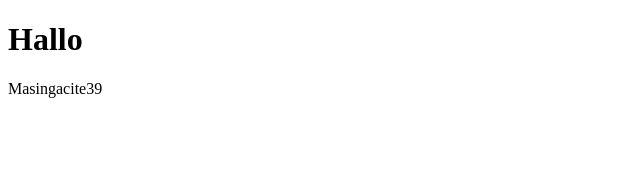
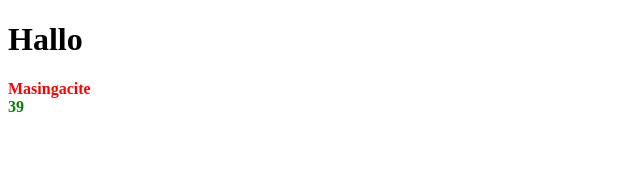
Before and after one commit to diarrisso/vuejs-base, a Vue app in the folder vue-project/: page / in a window 1280 px wide. Shown: the top 170 px of the page, without its empty margins (0-640 px from the left). Built offline with nearby package versions, Linux system fonts and the light colour scheme.

Commit message:
add custom class for more conditon

```diff
--- a/vue-project/src/App.vue
+++ b/vue-project/src/App.vue
@@ -1,10 +1,17 @@
 <template>
   <HelloWold>
 	<template v-slot:name>
-		{{ user.name }}
+		<div class="text-bold"
+		:class="[user.name.length > 10? 'text-red' : 'text-green']">
+			{{ user.name }}
+		</div>
 	</template>
 	<template v-slot:age>
-		{{user.age }}
+		<div class="text-bold"
+		:class="[user.age > 0 ? 'text-green' : 'text-red']">
+			{{user.age }}
+		</div>
+
 	</template>
   </HelloWold>
 </template>
@@ -32,4 +39,20 @@ const displayName = () => {
 displayName();
 </script>
 
-<style scoped></style>
+<style scoped>
+
+	.text-bold {
+		color: black;
+		font-weight: bold;
+	}
+
+	.text-green  {
+
+		color: green;
+	}
+
+	.text-red {
+		color: red;
+	}
+
+</style>
--- a/vue-project/src/components/HelloWorld.vue
+++ b/vue-project/src/components/HelloWorld.vue
@@ -1,23 +1,23 @@
 <template>
   <div>
     <h1>Hallo</h1>
-    <slot name="name"></slot>
+
+    <div  >
+      <slot name="name"></slot>
+    </div>
+
     <slot name="age"></slot>
   </div>
 </template>
 
 <script setup>
+import { ref } from "vue";
 const props = defineProps(["user"]);
+
+const isActive = ref(false);
+const hasError = ref(false);
 </script>
 
 <style scoped>
 
-    .text-red {
-       color: red;
-    }
-
-    .text-gray {
-      color: black;
-    }
-
 </style>
```
